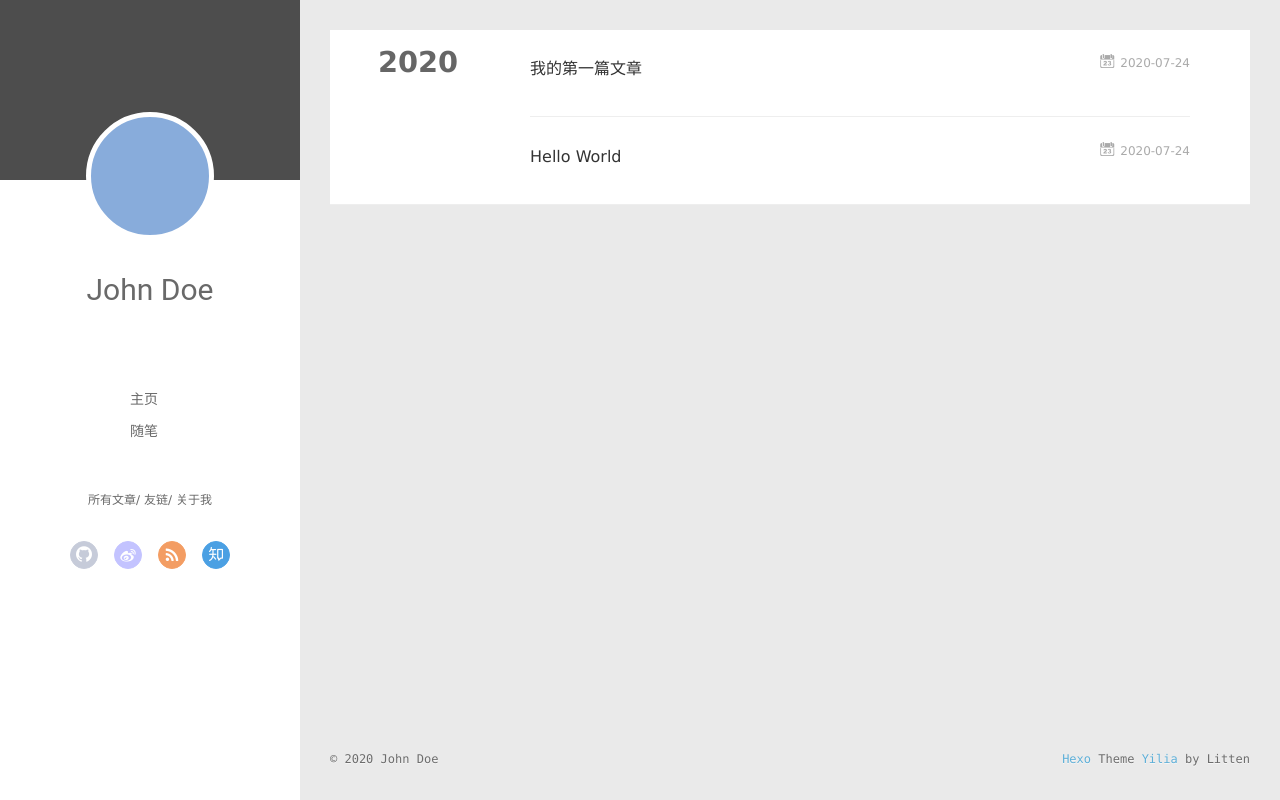
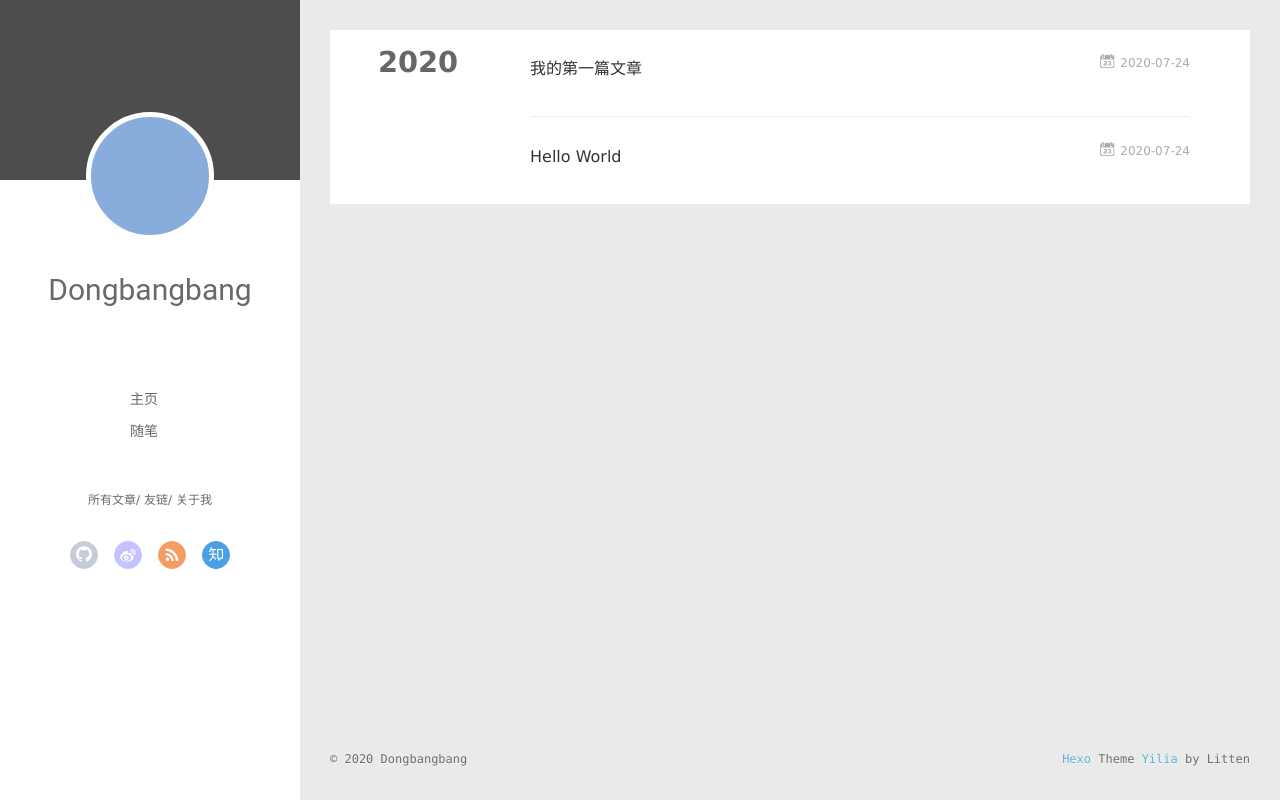
Before and after one commit to dongbangbang/dongbangbang.github.io, a plain HTML site: page archives/index.html in a window 1280 px wide. Drawn offline with Linux system fonts and the light colour scheme; no server answers.

Commit message:
Site updated: 2020-07-24 04:42:36

```diff
--- a/archives/index.html
+++ b/archives/index.html
@@ -13,7 +13,7 @@
 <meta property="og:url" content="http://yoursite.com/archives/index.html">
 <meta property="og:site_name" content="Hexo">
 <meta property="og:locale" content="en_US">
-<meta property="article:author" content="John Doe">
+<meta property="article:author" content="Dongbangbang">
 <meta name="twitter:card" content="summary">
 
     <link rel="alternative" href="/atom.xml" title="Hexo" type="application/atom+xml">
@@ -46,7 +46,7 @@
 			<img src="" class="js-avatar">
 		</a>
 		<hgroup>
-		  <h1 class="header-author"><a href="/">John Doe</a></h1>
+		  <h1 class="header-author"><a href="/">Dongbangbang</a></h1>
 		</hgroup>
 
 
@@ -104,7 +104,7 @@
 				<img src="" class="js-avatar">
 			</div>
 			<hgroup>
-			  <h1 class="header-author js-header-author">John Doe</h1>
+			  <h1 class="header-author js-header-author">Dongbangbang</h1>
 			</hgroup>
 
 
@@ -229,7 +229,7 @@
   <div class="outer">
     <div id="footer-info">
     	<div class="footer-left">
-    		&copy; 2020 John Doe
+    		&copy; 2020 Dongbangbang
     	</div>
       	<div class="footer-right">
       		<a href="http://hexo.io/" target="_blank">Hexo</a>  Theme <a href="https://github.com/litten/hexo-theme-yilia" target="_blank">Yilia</a> by Litten
```
Also changed, not shown: 2020/07/24/hello-world/index.html (+4 -4 lines), 2020/07/24/我的第一篇文章/index.html (+4 -4 lines), archives/2020/07/index.html (+4 -4 lines), archives/2020/index.html (+4 -4 lines), index.html (+4 -4 lines).
